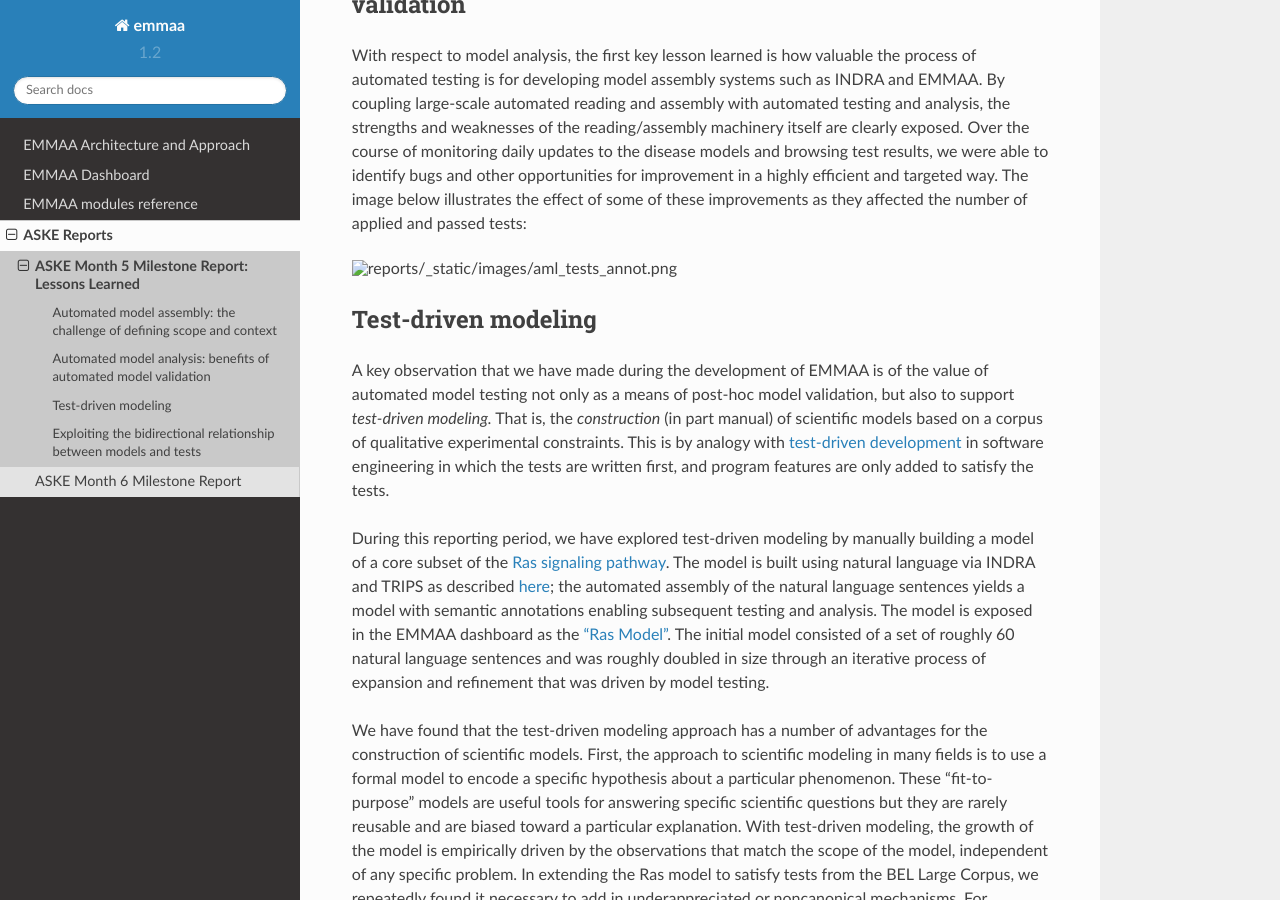
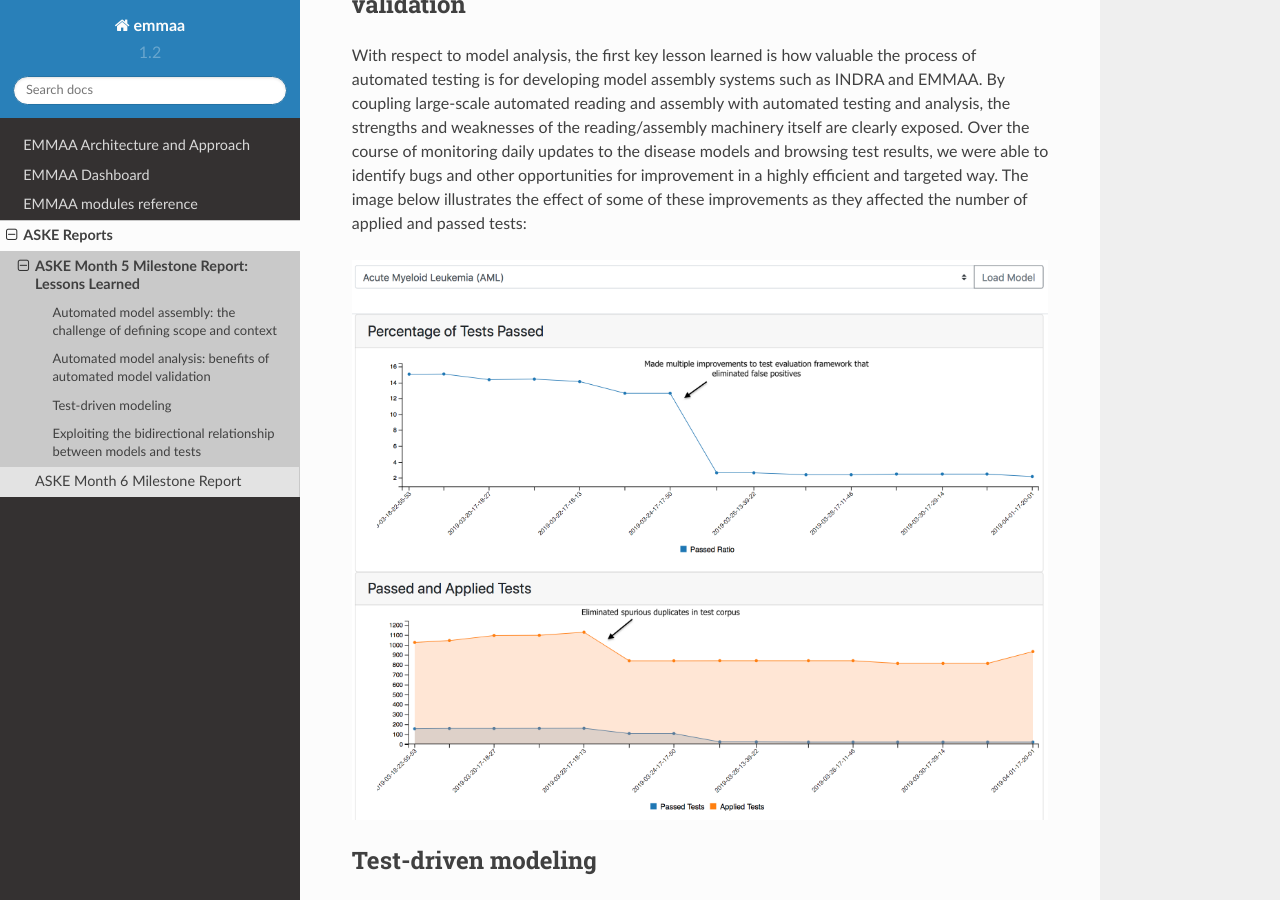
Before and after one commit to gyorilab/emmaa, a Sphinx documentation site: the page built from doc/reports/month5_report.rst, in a window 1280 px wide and 900 px high, scrolled down 1564 px. Built offline with Sphinx 7.4.7 and the Read the Docs theme 2.0.0, drawn with Linux system fonts in a browser that asks for light colours.

Commit message:
Fix links to report images

```diff
--- a/doc/reports/month5_report.rst
+++ b/doc/reports/month5_report.rst
@@ -82,7 +82,7 @@ highly efficient and targeted way. The image below illustrates the effect
 of some of these improvements as they affected the number of applied and passed
 tests:
 
-.. image:: _static/images/aml_tests_annot.png
+.. image:: ../_static/images/aml_tests_annot.png
 
 
 Test-driven modeling
@@ -147,13 +147,13 @@ For example, fixing a reaction involving MTOR and PPP2CA resulted in three
 tests passing, each highlighting the negative feedback from MTOR back to
 upstream IGF1R signaling via IRS-1.
 
-.. image:: _static/images/new_passed_tests.png
+.. image:: ../_static/images/new_passed_tests.png
 
 The screenshot of the EMMAA dashboard test results page for the curated Ras
 Model, shown below, highlights the iterative process of test-driven
 model refinement and expansion.
 
-.. image:: _static/images/ras_tests_annot.png
+.. image:: ../_static/images/ras_tests_annot.png
 
 The bottom plot shows the total number of applied tests over time, along with
 the number of passing tests; the top plot tracks changes in the percentage of
--- a/doc/reports/month6_report.rst
+++ b/doc/reports/month6_report.rst
@@ -11,6 +11,6 @@ sources (databases and literature), and model components are annotated such
 that given the result, we can link back to the original sources.
 
 
-.. image:: _static/images/akt_mtor_linkout.png
+.. image:: ../_static/images/akt_mtor_linkout.png
 
-.. image:: _static/images/akt_mtor_curation.png
+.. image:: ../_static/images/akt_mtor_curation.png
```
